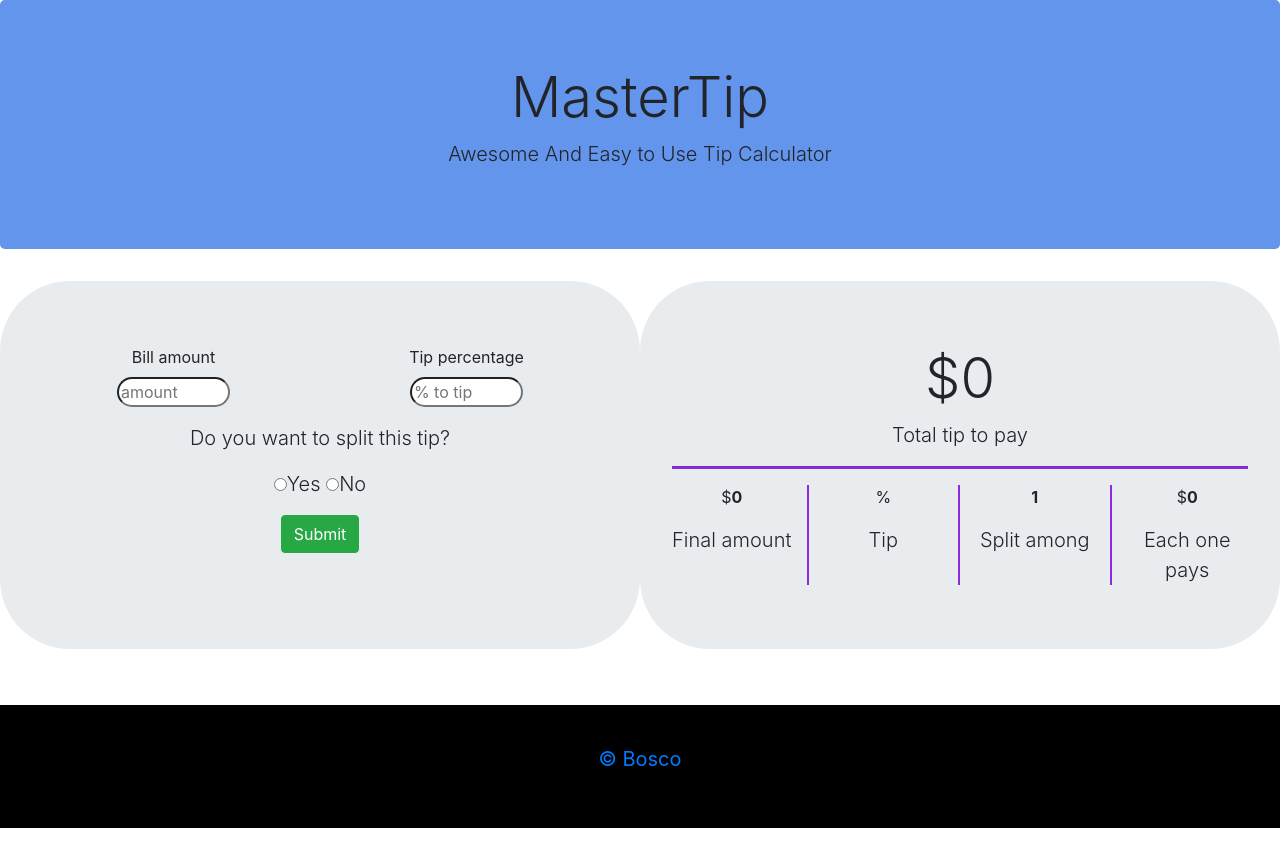
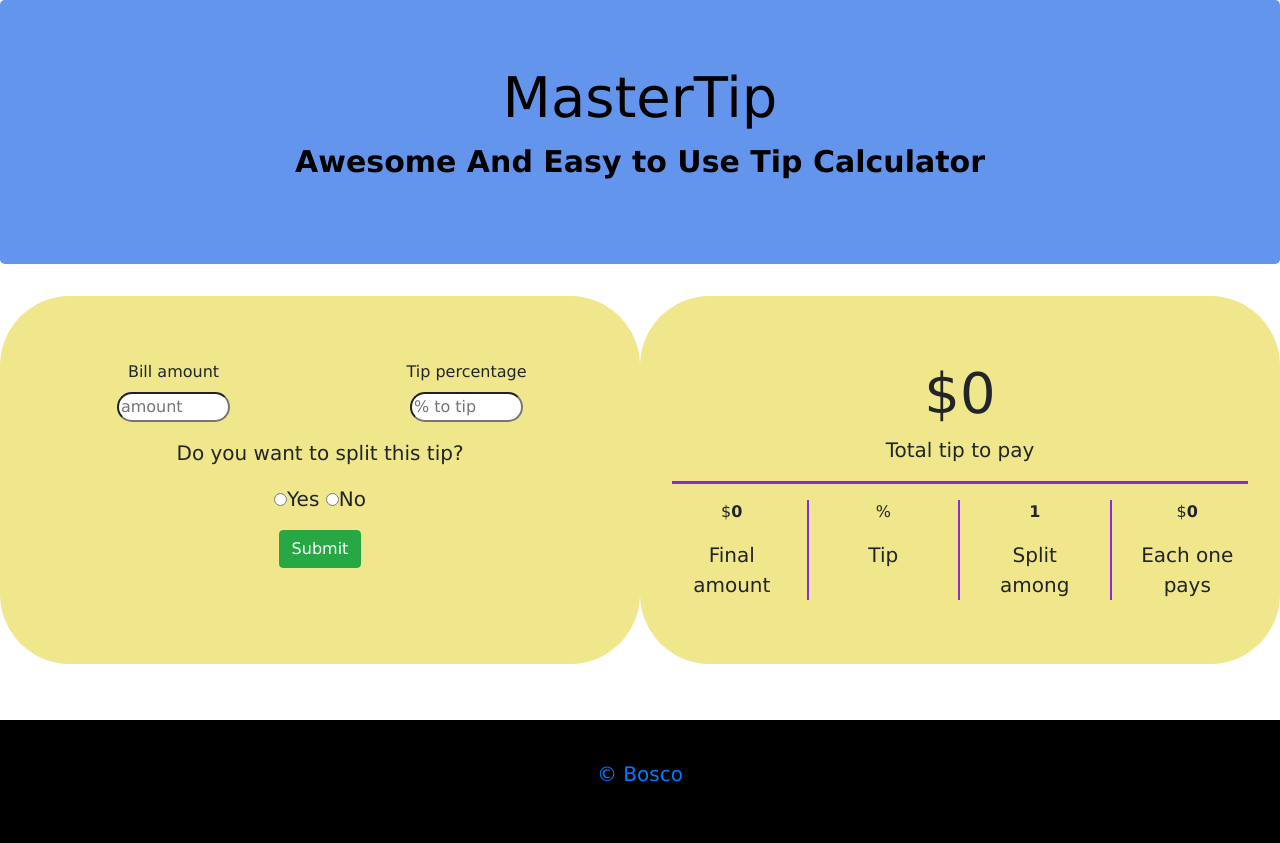
Before and after one commit to Nzibosco/masterTip, a website: page index.html in a window 1280 px wide. Drawn offline with nearby package versions, Linux system fonts and the light colour scheme.

Commit message:
more styles

```diff
--- a/asset/css/style.css
+++ b/asset/css/style.css
@@ -3,21 +3,23 @@
     width: 40%;
     border-radius: 20px;
 }
+body {
+    font-family: 'Lucida Sans', 'Lucida Sans Regular', 'Lucida Grande', 'Lucida Sans Unicode', Geneva, Verdana, sans-serif;
+}
 
 /* style for header */
 #info-panel {
+    color:black;
+    font-size: 30px;
     background-color: cornflowerblue
 }
 
-/* style for form */
-#input-form {
+/* style for form and the dashbord */
+#input-form, #dashboard  {
     border-radius: 70px;
+    background-color: khaki
 }
 
-/* style for dashbord */
-#dashboard{
-    border-radius: 70px;
-}
 @media screen and (max-width: 1600px) {
 #bill-details, #tip-details, #table-details {
     border-right-color: blueviolet;
--- a/index.html
+++ b/index.html
@@ -29,7 +29,7 @@
     <!-- A jumbotron to contain opening info -->
     <div class="jumbotron text-center" id="info-panel">
         <h1 class="display-4" id="title">MasterTip</h1>
-        <p class="lead" id="slogan">Awesome And Easy to Use Tip Calculator</p>
+        <p  id="slogan"><b>Awesome And Easy to Use Tip Calculator</b></p>
     </div>
     <div class = "container-fluid" id = "container">
     <div class="row" id="main-panel">
```
Also changed, not shown: 1 other file.
